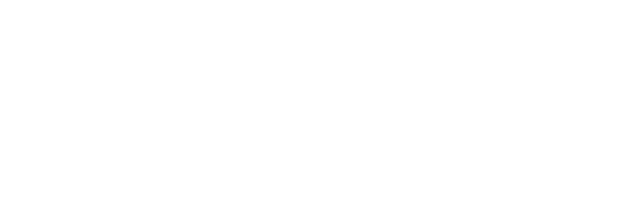
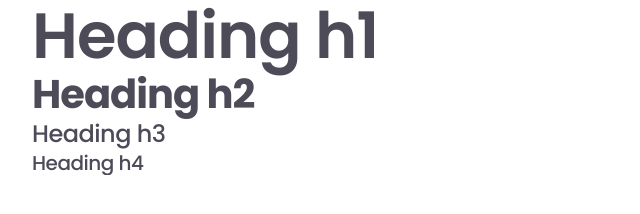
Before and after one commit to Baldez27/Front-End, a plain HTML site: page Ip-neon/index.html in a window 1280 px wide. Shown: the whole page, without its empty margins (0-640 px from the left). Drawn offline with Linux system fonts and the light colour scheme.

Commit message:
Criando Componentes

```diff
--- a/Ip-neon/index.html
+++ b/Ip-neon/index.html
@@ -8,7 +8,15 @@
 		<link
 			href="https://fonts.googleapis.com/css2?family=Inter:wght@400;600;700&family=Poppins:wght@400;500;600;700&display=swap"
 			rel="stylesheet"/>
+			<link rel="stylesheet" href="./css/main.css">
 		<title>Projeto - Landing Page Neon</title>
 	</head>
-	<body></body>
+	<body>
+		<div class="container">
+			<h1>Heading h1</h1>
+			<h2>Heading h2</h2>
+			<h3>Heading h3</h3>
+			<h4>Heading h4</h4>
+		</div>
+	</body>
 </html>
--- a/Ip-neon/scss/_titles.scss
+++ b/Ip-neon/scss/_titles.scss
@@ -0,0 +1,34 @@
+h1 {
+	font-weight: 600;
+	font-size: 6.4rem;
+}
+
+h2 {
+	font-weight: bold;
+	font-size: 4rem;
+}
+
+h3 {
+	font-size: 2.4rem;
+	line-height: 150%;
+}
+
+h4 {
+	font-size: 2rem;
+	line-height: 112%;
+}
+
+h1,h2 {
+	line-height: 112%;
+	letter-spacing: -1px;
+}
+
+h3,h4 {
+	font-weight: 500;
+	letter-spacing: -0.5px;
+}
+
+h1,h2,h3,h4 {
+	font-family: "Poppins", sans-serif;
+	color: $gray-500;
+}
```
Also changed, not shown: Ip-neon/css/main.css, 1 other file.
